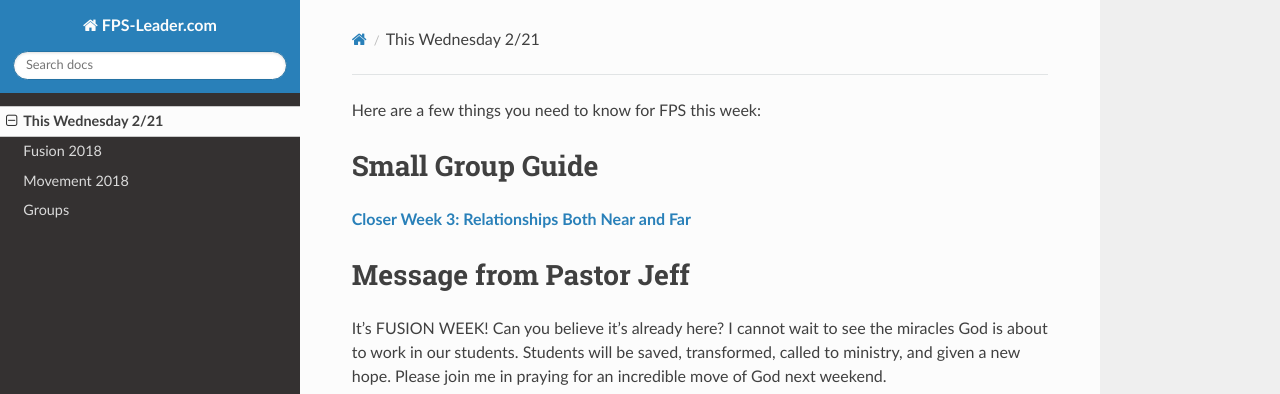
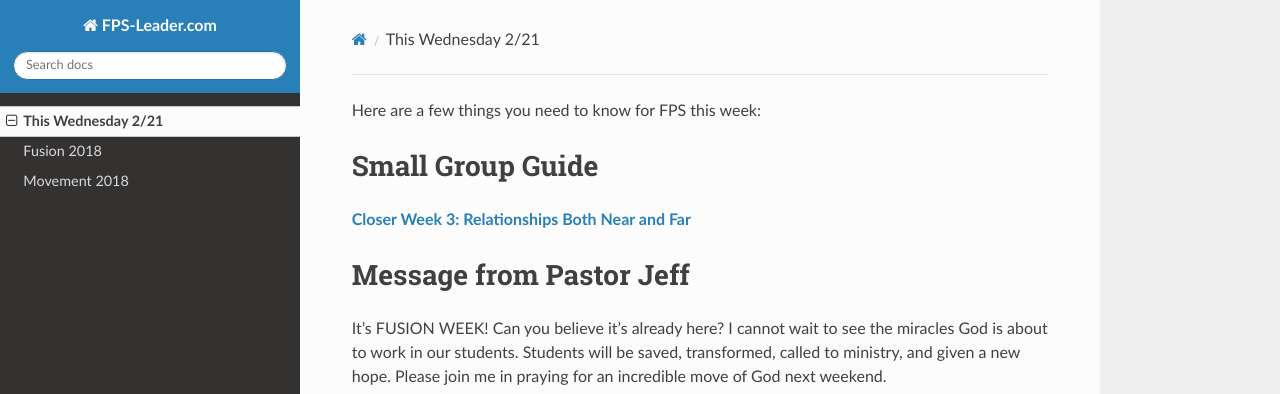
Before and after one commit to GJasonAnderson/fps-leader, an MkDocs documentation site: the page built from docs/index.md, in a window 1280 px wide. Shown: the top 394 px of the page. Built offline with MkDocs 1.6.1, drawn with Linux system fonts in a browser that asks for light colours; nearby versions of some CDN libraries; old or Windows-style settings are respelled for this version of MkDocs.

Commit message:
Removal of groups.md from mkdocs.yml

```diff
--- a/mkdocs.yml
+++ b/mkdocs.yml
@@ -4,5 +4,4 @@ pages:
     - This Wednesday 2/21: index.md
     - Fusion 2018: fusion.md
     - Movement 2018: movement.md
-    - Groups: groups.md
 theme: readthedocs
```
